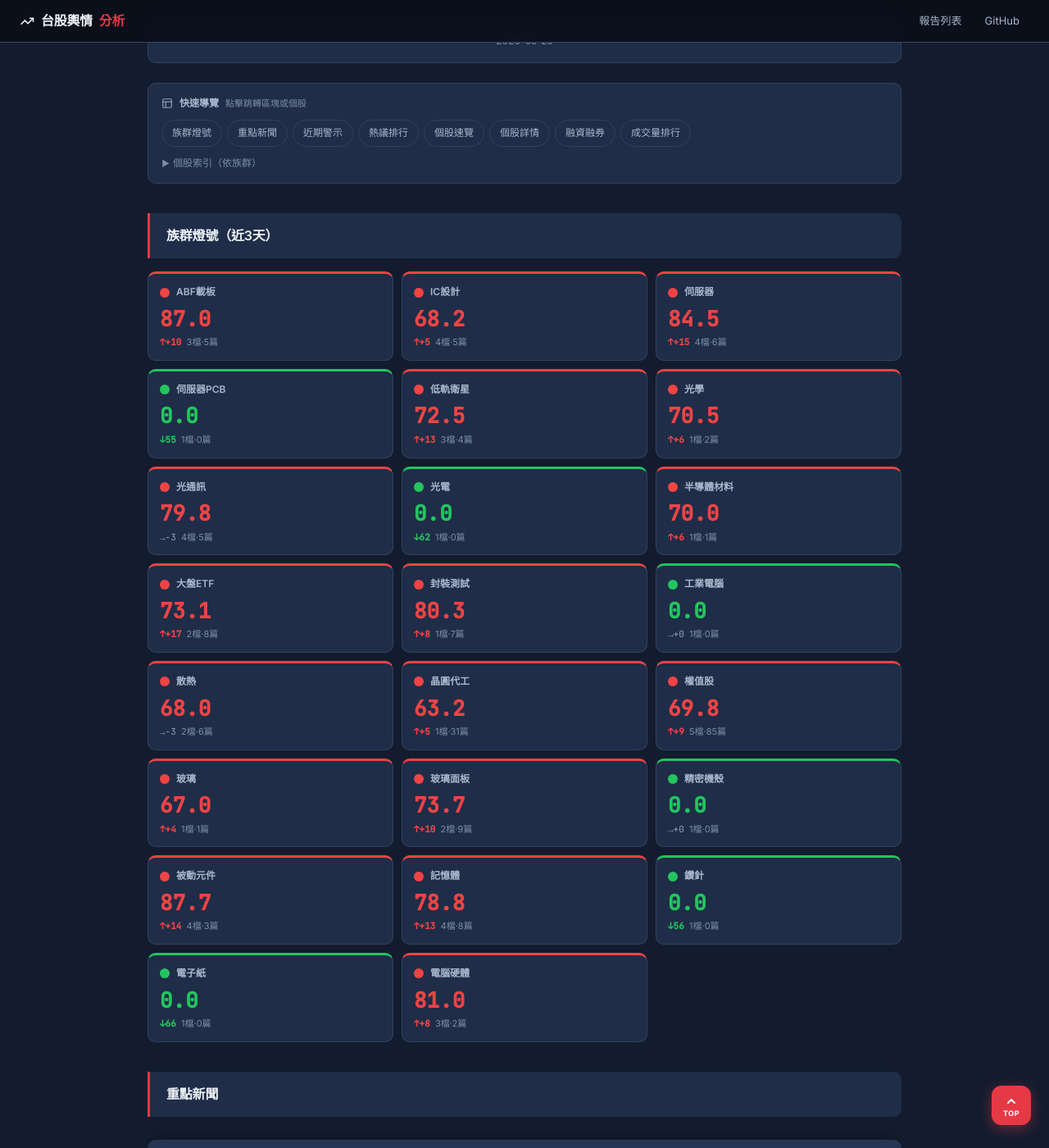
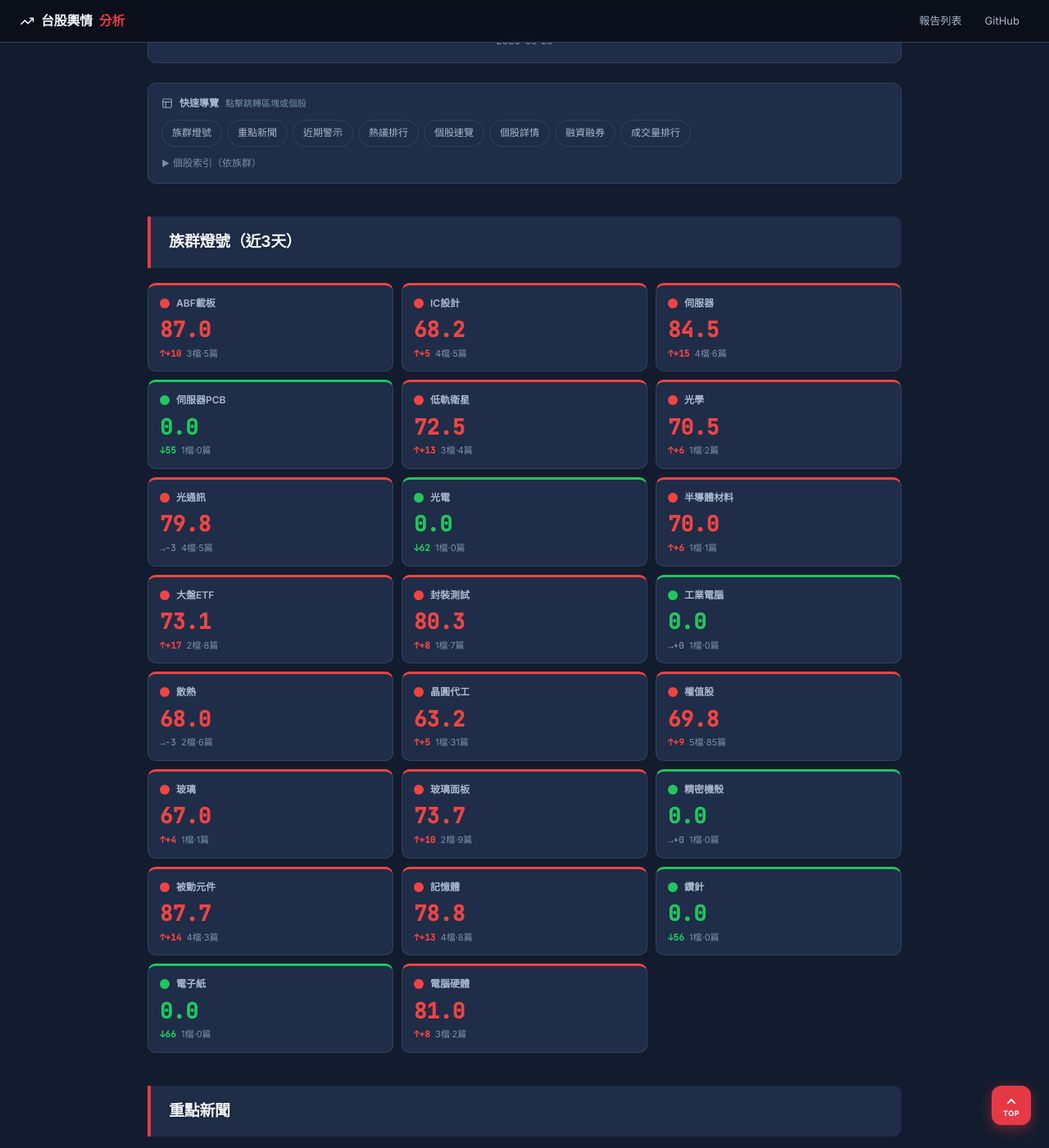
Before and after one commit to Jason0308p/tw-stock-report, a Jekyll site: the page built from reports/latest.html, in a window 1280 px wide and 1400 px high, scrolled down 270 px. Shown: the whole window at 82% size. Built offline with Jekyll 4.4.1, drawn with Linux system fonts in a browser that asks for light colours.

Commit message:
style: update layout

```diff
--- a/_layouts/default.html
+++ b/_layouts/default.html
@@ -84,27 +84,29 @@ nav {
 
 /* ── CONTENT SECTIONS ── */
 .content h2 {
-  font-size: 16px; font-weight: 600; color: var(--text);
-  margin: 36px 0 16px;
-  padding: 14px 16px 14px 20px;
+  font-size: 19px; font-weight: 700; color: #f1f5f9;
+  margin: 40px 0 18px;
+  padding: 15px 18px 15px 22px;
   background: var(--card);
-  border-left: 3px solid var(--accent);
+  border-left: 4px solid var(--accent);
   border-radius: 0 var(--radius) var(--radius) 0;
-  letter-spacing: -.2px;
+  letter-spacing: -.3px;
+  text-shadow: 0 1px 4px rgba(0,0,0,.3);
 }
 .content h2:first-child { margin-top: 0; }
 .content h3 {
-  font-size: 15px; font-weight: 600; color: var(--text);
-  margin: 28px 0 12px; padding-bottom: 8px;
+  font-size: 17px; font-weight: 700; color: #e2e8f0;
+  margin: 30px 0 14px; padding-bottom: 10px;
   border-bottom: 1px solid var(--border);
+  letter-spacing: -.2px;
 }
 .content h4 {
-  font-size: 14px; font-weight: 600; color: var(--text2);
-  margin: 20px 0 8px; display: flex; align-items: center; gap: 8px;
+  font-size: 15px; font-weight: 600; color: #cbd5e1;
+  margin: 22px 0 10px; display: flex; align-items: center; gap: 8px;
 }
 .content h4::before {
-  content: ''; display: block; width: 6px; height: 6px;
-  border-radius: 50%; background: var(--accent);
+  content: ''; display: block; width: 7px; height: 7px;
+  border-radius: 50%; background: var(--accent); flex-shrink: 0;
 }
 .content p { color: var(--text2); margin: 8px 0; }
 .content em { color: var(--text3); font-style: normal; font-size: 12px; }
@@ -126,13 +128,13 @@ nav {
 }
 .content thead tr { background: var(--card2); }
 .content th {
-  padding: 10px 14px; text-align: left; font-weight: 600;
-  color: var(--text2); font-size: 11px; letter-spacing: .8px;
+  padding: 11px 14px; text-align: left; font-weight: 700;
+  color: #94a3b8; font-size: 12px; letter-spacing: .6px;
   text-transform: uppercase; white-space: nowrap;
 }
 .content td {
-  padding: 9px 14px; border-top: 1px solid var(--border);
-  color: var(--text); vertical-align: middle;
+  padding: 10px 14px; border-top: 1px solid var(--border);
+  color: #dde4ee; vertical-align: middle;
 }
 .content tbody tr:hover { background: var(--card2); }
 
```
